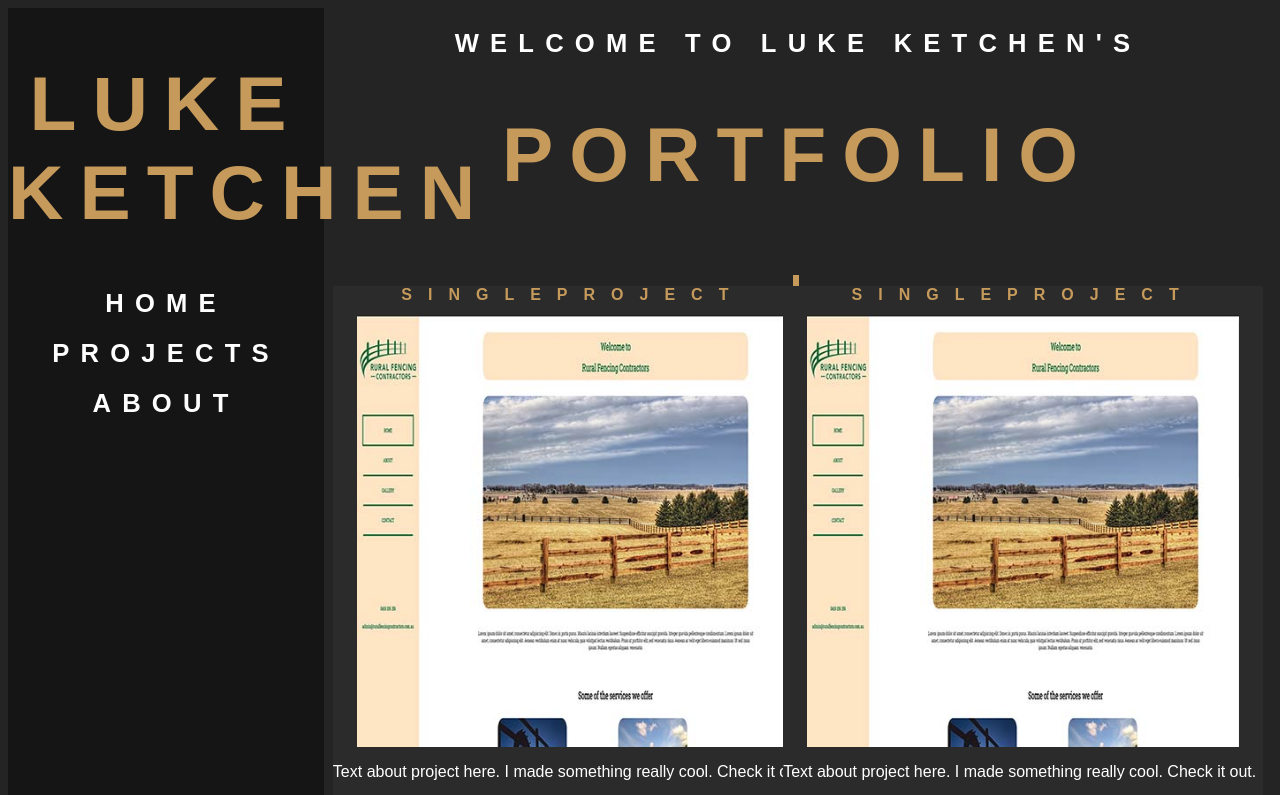
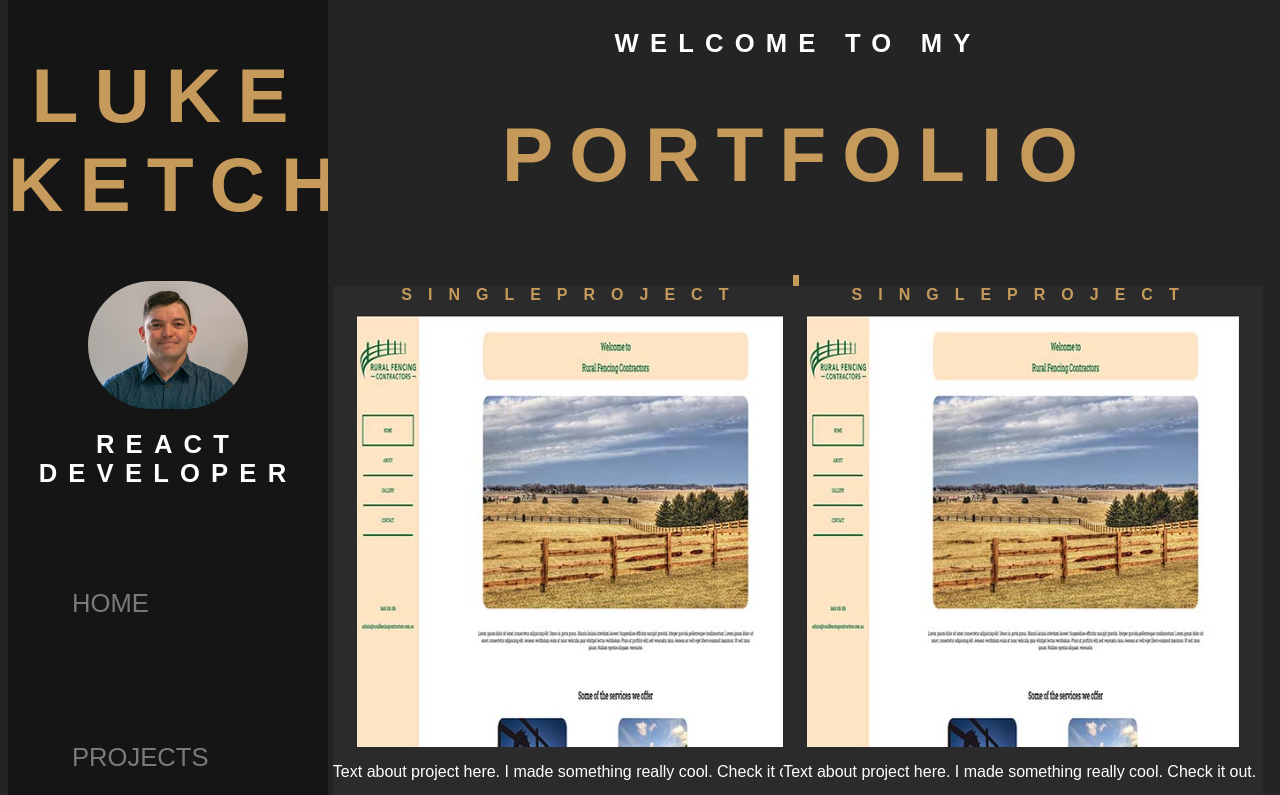
Before and after one commit to lukeketchen/react-portfolio, a React (Create React App) app: page / in a window 1280 px wide. Shown: the top 795 px of the page. Built offline with nearby package versions, Linux system fonts and the light colour scheme.

Commit message:
sidebar & nav
+ local Nav links to page
+ set up for future nav links to other pages
+ set a sticky sidebar to hold my ungly mug and nav

~ still more info to add to side bar but nav works so moving on to next item

```diff
--- a/src/components/About.js
+++ b/src/components/About.js
@@ -1,7 +1,7 @@
 import React from "react";
 
 const About = () => (
-  <div className="about">
+  <div className="about" id="about">
     <h2>About Section</h2>
   </div>
 );
--- a/src/components/Header.js
+++ b/src/components/Header.js
@@ -1,13 +1,19 @@
 import React from "react";
-// import { NavLink } from "react-router-dom";
+import { NavLink } from "react-router-dom";
+import profilePic from "../assets/images/profile_pic.jpg";
 
 const Header = () => (
   <header>
     <h1>Luke Ketchen</h1>
-    {/* <NavLink exact to="/" activeClassName="is-active">Home</NavLink> */}
-    <h2>Home</h2>
-    <h2>Projects</h2>
-    <h2>About</h2>
+    <img src={profilePic} alt="Profile Pic" />
+    <h2>React Developer</h2>
+    <nav>
+      <NavLink exact to="/" activeClassName="is-active">
+        Home
+      </NavLink>
+      <a href="#projects">Projects</a>
+      <a href="#about">About</a>
+    </nav>
   </header>
 );
 
--- a/src/components/MainPage.js
+++ b/src/components/MainPage.js
@@ -3,8 +3,8 @@ import About from "./About";
 import Projects from "./Projects";
 
 const MainPage = () => (
-  <div className="mainpage">
-    <h2> Welcome to Luke Ketchen's</h2>
+  <div className="mainpage" id="projects">
+    <h2> Welcome to my</h2>
     <h1>Portfolio</h1>
     <Projects />
     <About />
--- a/src/routers/AppRouter.js
+++ b/src/routers/AppRouter.js
@@ -12,6 +12,7 @@ const AppRouter = () => (
       <Header />
       <Switch>
         <Route exact path="/" component={MainPage} />
+        <Route exact path="/:projects" component={MainPage} />
         {/* <Route path="/project/:id" component={EditExpensePage} /> */}
         <Route component={NotFoundPage} />
       </Switch>
--- a/src/styles/components/_header.scss
+++ b/src/styles/components/_header.scss
@@ -1,4 +1,43 @@
 header {
+  height: 100%;
+  width: 25%;
+  position: fixed;
+  top: 0;
+  overflow-x: hidden;
+
   grid-area: header;
   background-color: $bg-sidebar;
+  align-items: center;
 }
+header img {
+  display: block;
+  width: 50%;
+  margin-left: auto;
+  margin-right: auto;
+  border-radius: $xl-size;
+}
+header nav a {
+  margin-top: $xl-size;
+  margin-left: auto;
+  margin-right: auto;
+  width: 60%;
+
+  display: flex;
+  flex-direction: column;
+  align-items: baseline;
+  text-align: center;
+  color: $txt-subtitle;
+
+  text-transform: uppercase;
+  font-family: $font-title;
+  text-align: center;
+  font-size: $m-size;
+  line-height: $xl-size;
+  text-decoration: none;
+}
+a:hover {
+  color: $txt-title;
+}
+.is-active {
+  text-decoration: none;
+}
```
